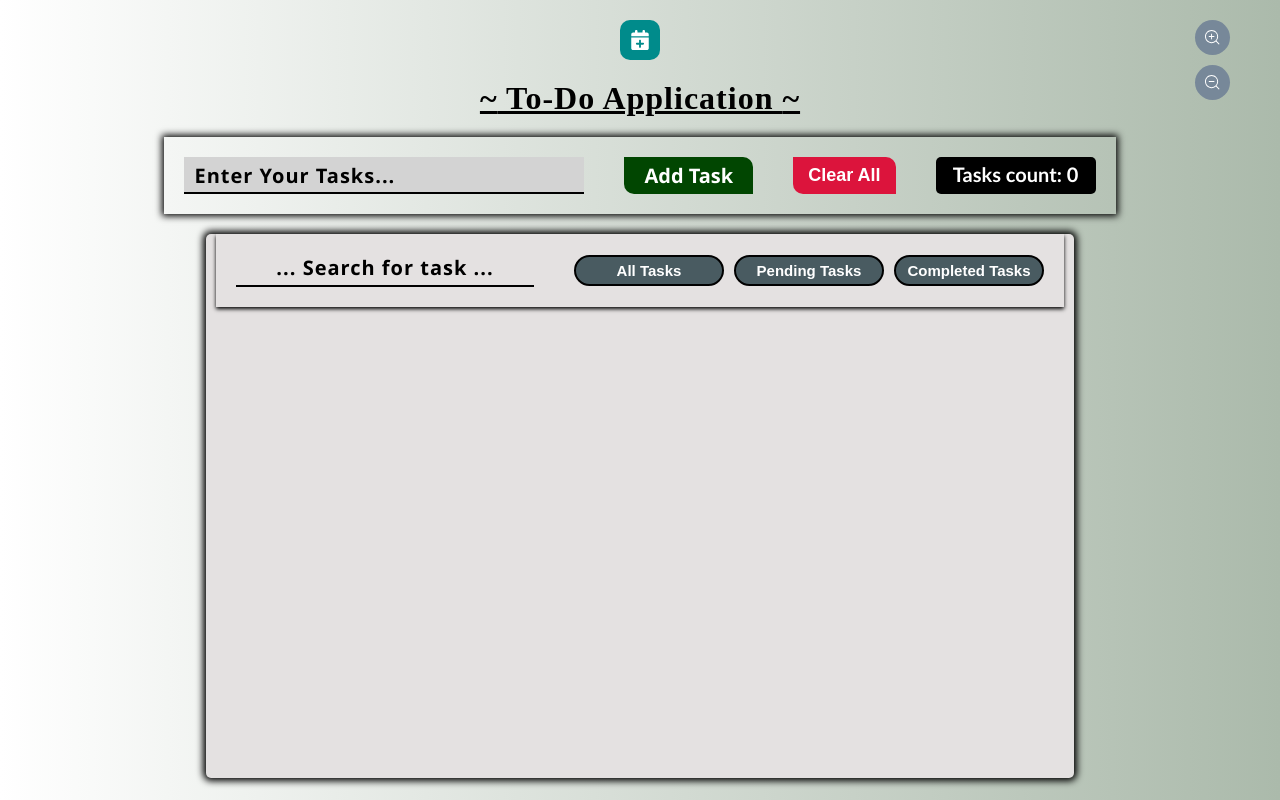
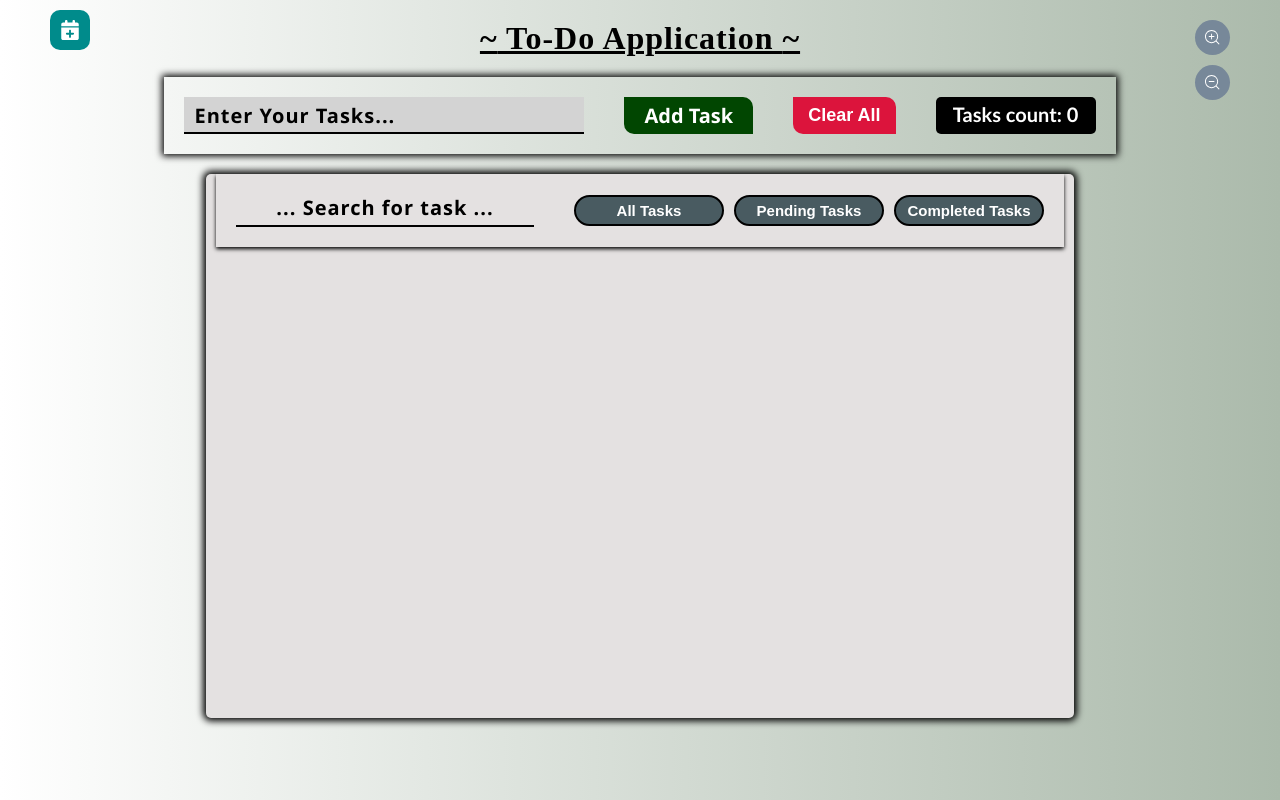
Before and after one commit to ShadabAhmed2001/todo-app, a React (Vite) app: page / in a window 1280 px wide. Built offline with nearby package versions, Linux system fonts and the light colour scheme.

Commit message:
changed calender button position

```diff
--- a/src/App.css
+++ b/src/App.css
@@ -252,3 +252,10 @@ filter: brightness(1.2);
     justify-content: center;
     align-items: center;
 }
+
+.calender{
+    position: absolute;
+    top:10px;
+    left: 50px;
+    z-index: 9999;
+}
--- a/src/App.jsx
+++ b/src/App.jsx
@@ -95,12 +95,14 @@ const App = () => {
   return (
     <section>
       <ZoomButtons />
+      <div className="calender">
       <button onClick={toggleCalendarVisibility} className="toggle-calendar">
         {isCalendarVisible ? <FaCalendarMinus /> : <FaCalendarPlus />}
       </button>
       {isCalendarVisible && (
         <Calendar onChange={handleDateChange} />
       )}
+      </div>
       <h1>
         <span>~</span> To-Do Application <span>~</span>
       </h1>
```
